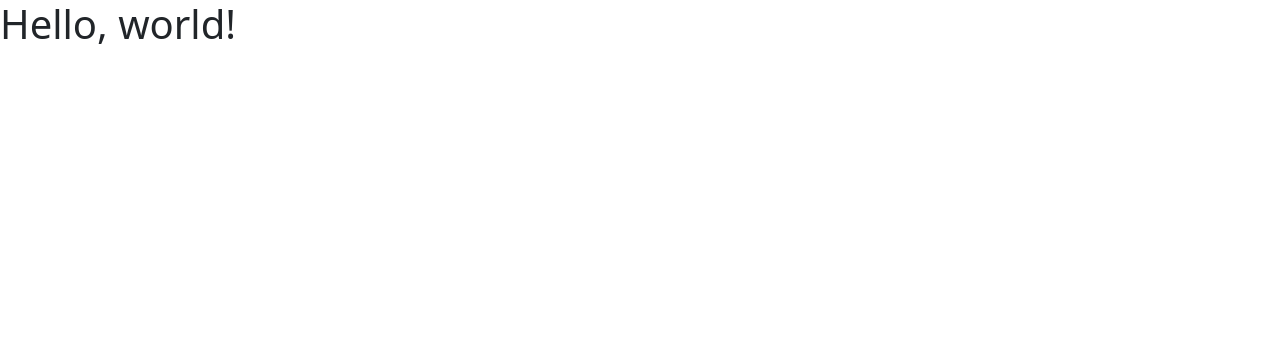
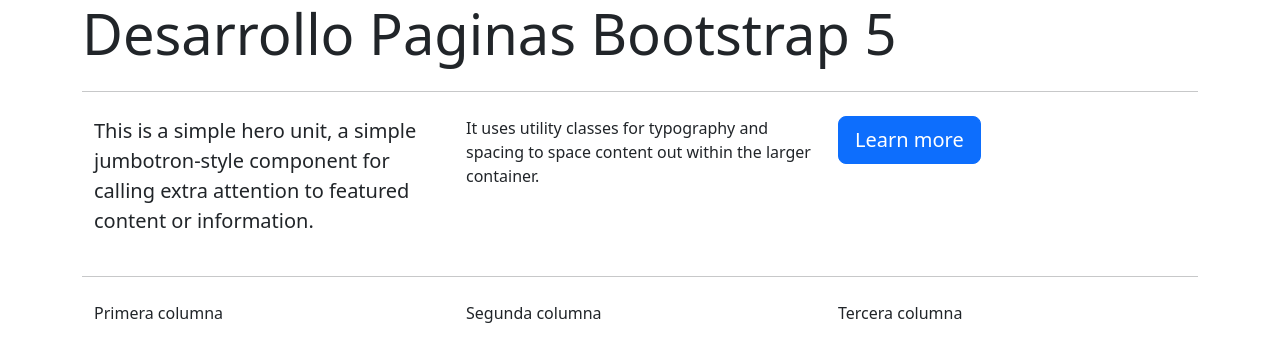
Before and after one commit to manuelparra/disenando-paginas-bootstrap5, a website: page index.html in a window 1280 px wide. Drawn offline with nearby package versions, Linux system fonts and the light colour scheme.

Commit message:
Agregamos grillas

```diff
--- a/index.html
+++ b/index.html
@@ -10,7 +10,43 @@
     />
   </head>
   <body>
-    <h1>Hello, world!</h1>
+    <div class="container">
+      <div class="jumbotron">
+        <h1 class="display-4">Desarrollo Paginas Bootstrap 5</h1>
+        <hr class="my-4" />
+        <div class="container">
+          <div class="row">
+            <div class="col">
+              <p class="lead">
+                This is a simple hero unit, a simple jumbotron-style component
+                for calling extra attention to featured content or information.
+              </p>
+            </div>
+            <div class="col">
+              <p>
+                It uses utility classes for typography and spacing to space
+                content out within the larger container.
+              </p>
+            </div>
+            <div class="col">
+              <p class="lead">
+                <a class="btn btn-primary btn-lg" href="#" role="button">
+                  Learn more
+                </a>
+              </p>
+            </div>
+          </div>
+        </div>
+        <hr class="my-4" />
+      </div>
+      <div class="container">
+        <div class="row">
+          <div class="col-sm">Primera columna</div>
+          <div class="col-sm">Segunda columna</div>
+          <div class="col-sm">Tercera columna</div>
+        </div>
+      </div>
+    </div>
     <script src="./node_modules/@popperjs/core/dist/umd/popper.min.js"></script>
     <script src="./node_modules/bootstrap/dist/js/bootstrap.min.js"></script>
   </body>
```
